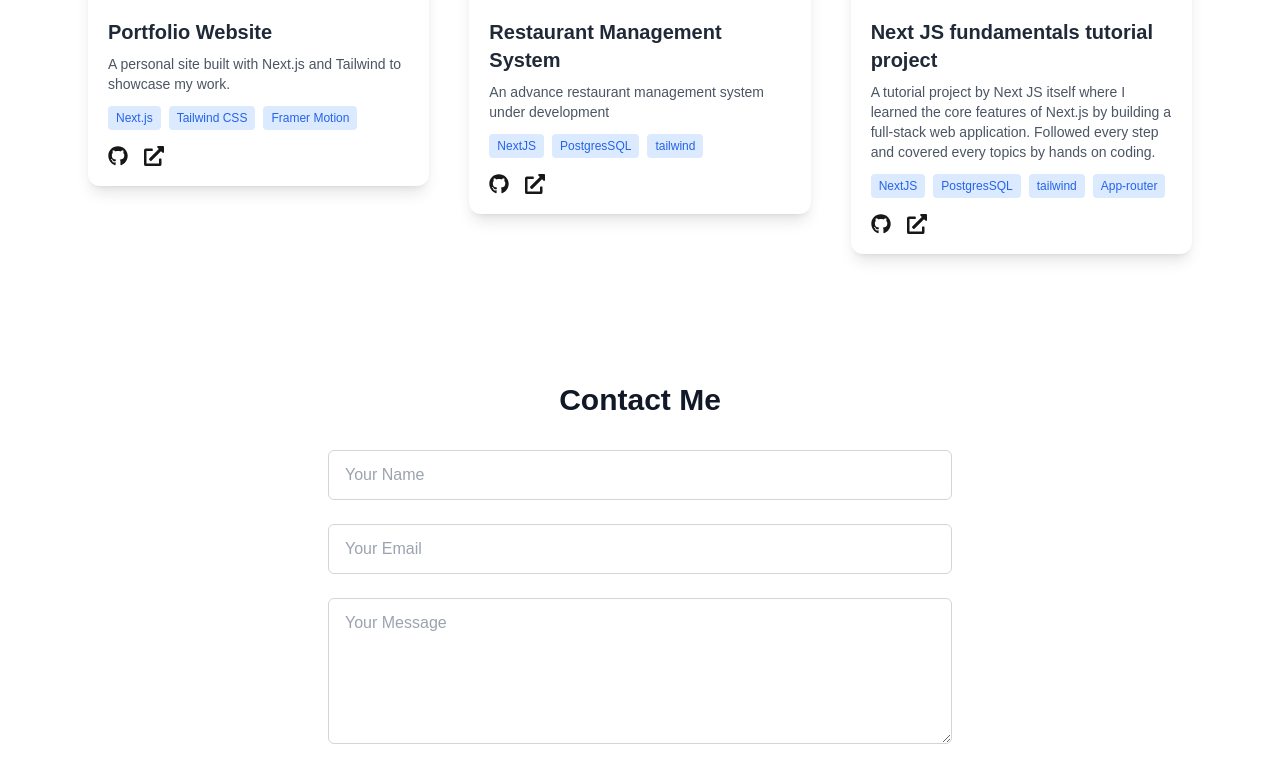
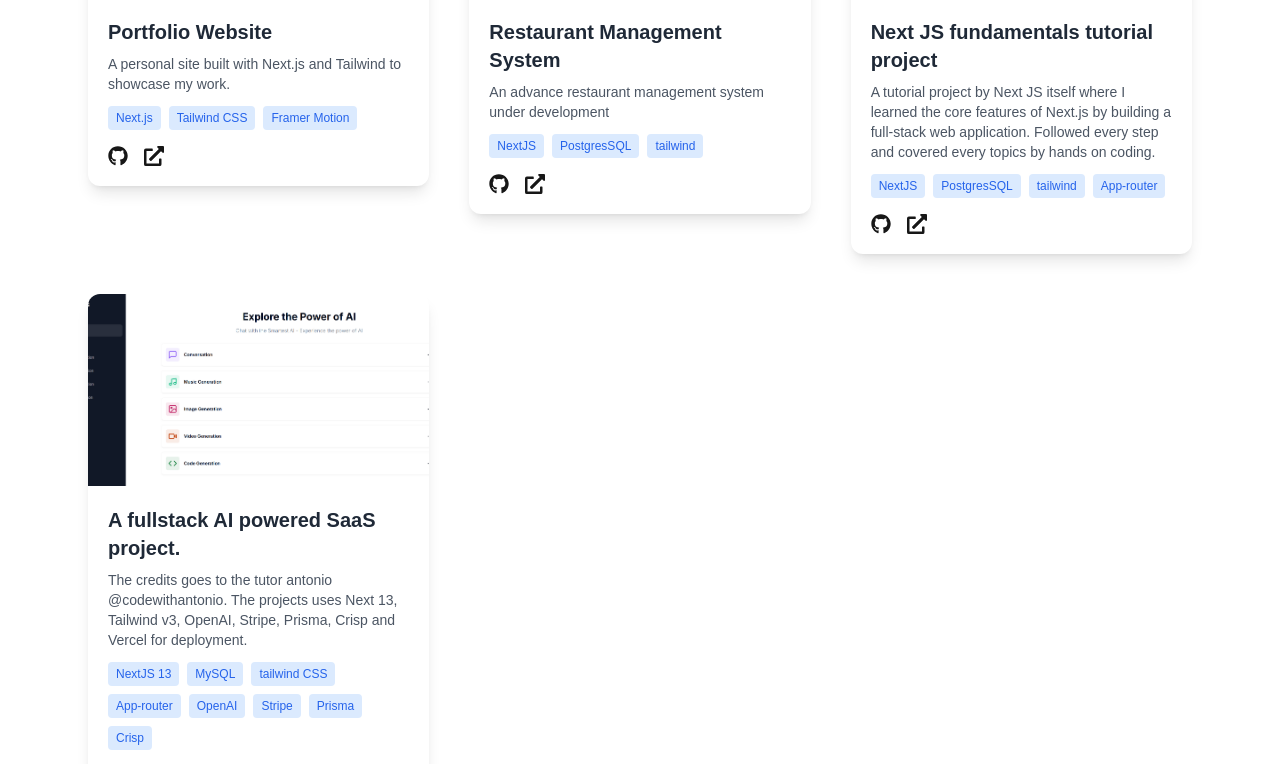
Before and after one commit to RukshanPokharel/My-Portfolio-Next.js-, a Next.js app: page / in a window 1280 px wide. Shown: the part 2010-2774 px from the top of the page. Built offline with nearby package versions, Linux system fonts and the light colour scheme.

Commit message:
New ai project added

```diff
--- a/app/data/projects.ts
+++ b/app/data/projects.ts
@@ -25,5 +25,23 @@ export const projects = [
     github: "https://github.com/RukshanPokharel/nextjs-dashboard-demo",
     demo: "https://next-learn-dashboard.vercel.sh/",
   },
+  {
+    title: "A fullstack AI powered SaaS project.",
+    description:
+      "The credits goes to the tutor antonio @codewithantonio. The projects uses Next 13, Tailwind v3, OpenAI, Stripe, Prisma, Crisp and Vercel for deployment.",
+    image: "/ai-saas-dashboard.png",
+    tech: [
+      "NextJS 13",
+      "MySQL",
+      "tailwind CSS",
+      "App-router",
+      "OpenAI",
+      "Stripe",
+      "Prisma",
+      "Crisp",
+    ],
+    github: "https://github.com/RukshanPokharel/ai-integration-saas-project",
+    demo: "",
+  },
   // Add more projects...
 ];
```
Also changed, not shown: public/ai-saas-dashboard.png (added).
